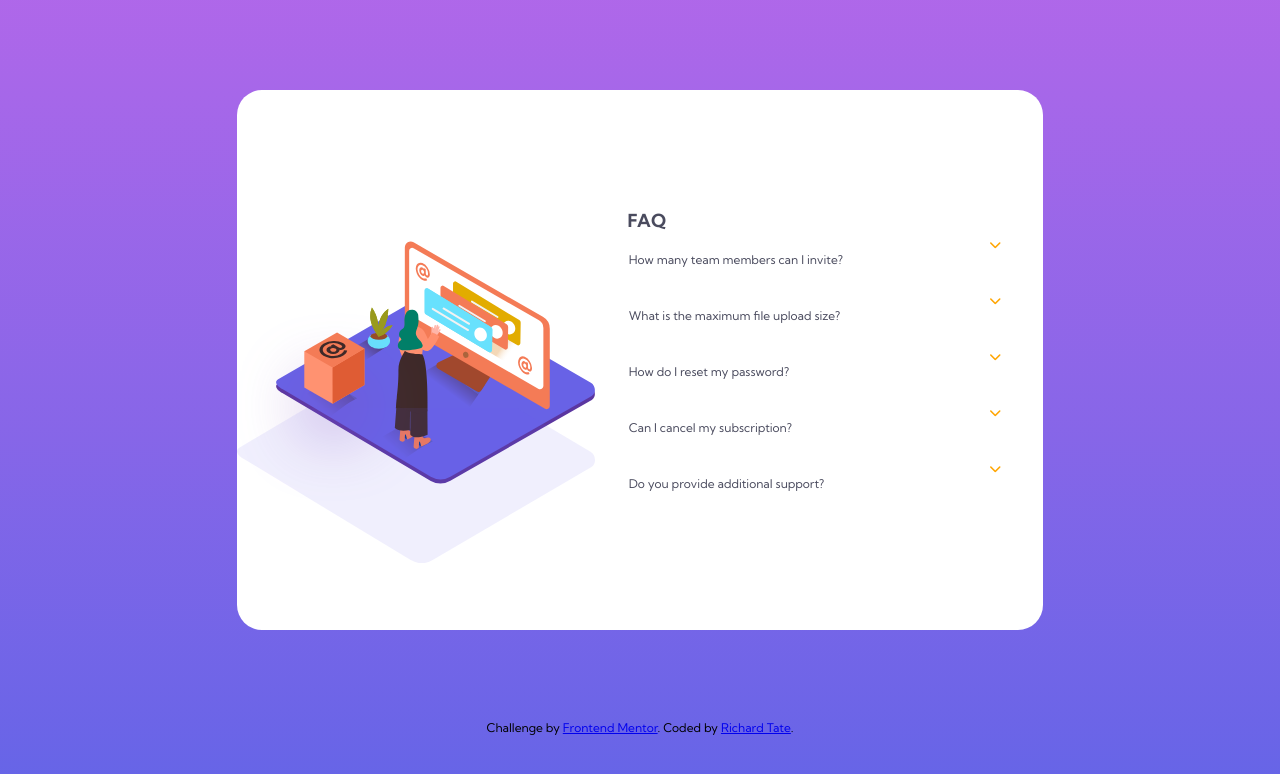
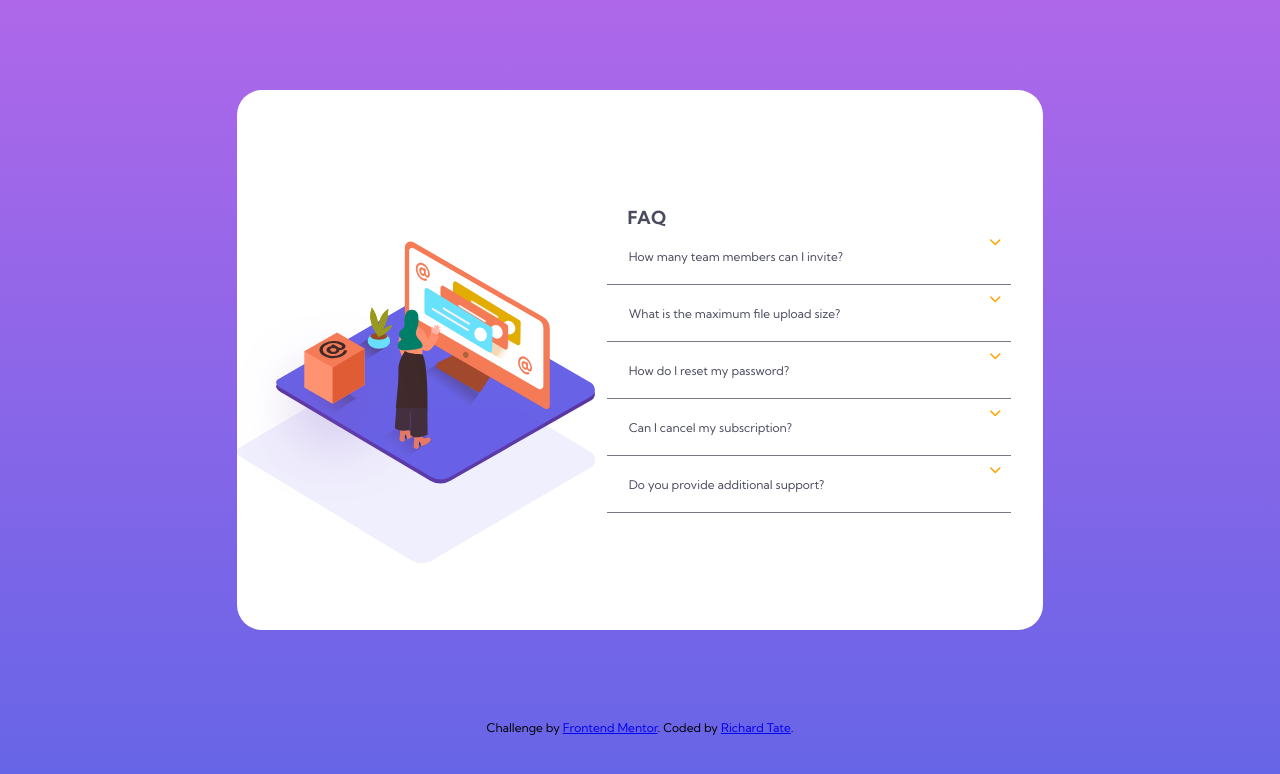
Before and after one commit to Richard-tate/frontend-mentor, a plain HTML site: page FAQ accordion card/index.html in a window 1280 px wide. Drawn offline with Linux system fonts and the light colour scheme.

Commit message:
Update style.css

```diff
--- a/FAQ accordion card/style.css
+++ b/FAQ accordion card/style.css
@@ -103,7 +103,7 @@ label {
   transition: ease .5s;
   position: relative;
   font-size: 12px;
-  border-bottom: var(--dark-grayish-blue);
+  border-bottom: var(--dark-grayish-blue) 1px solid;
 }
 
 label:hover {
```
